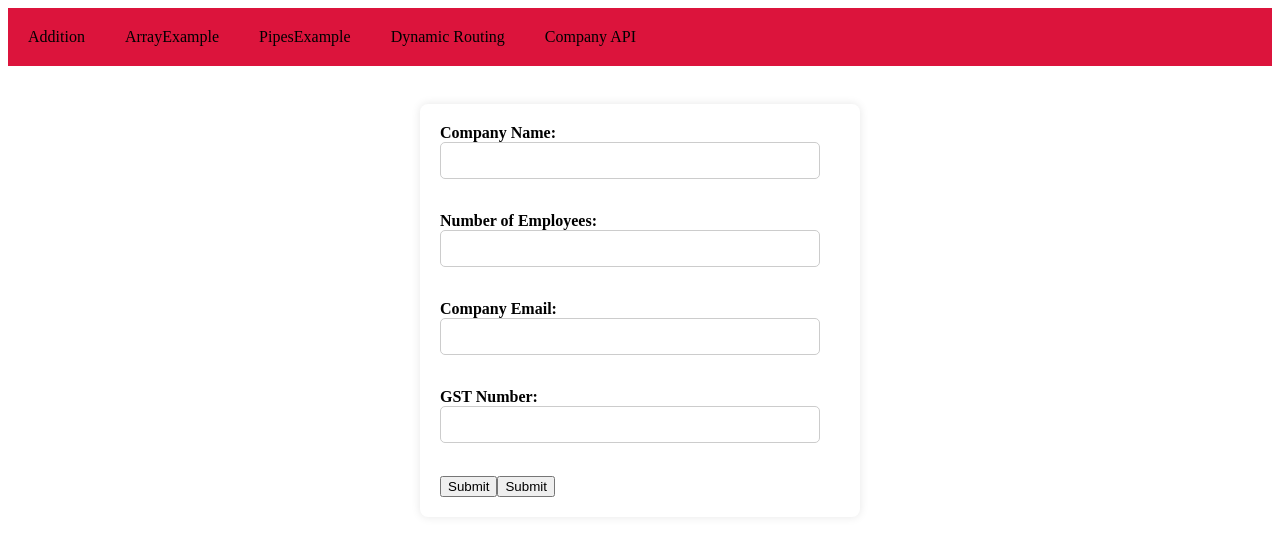
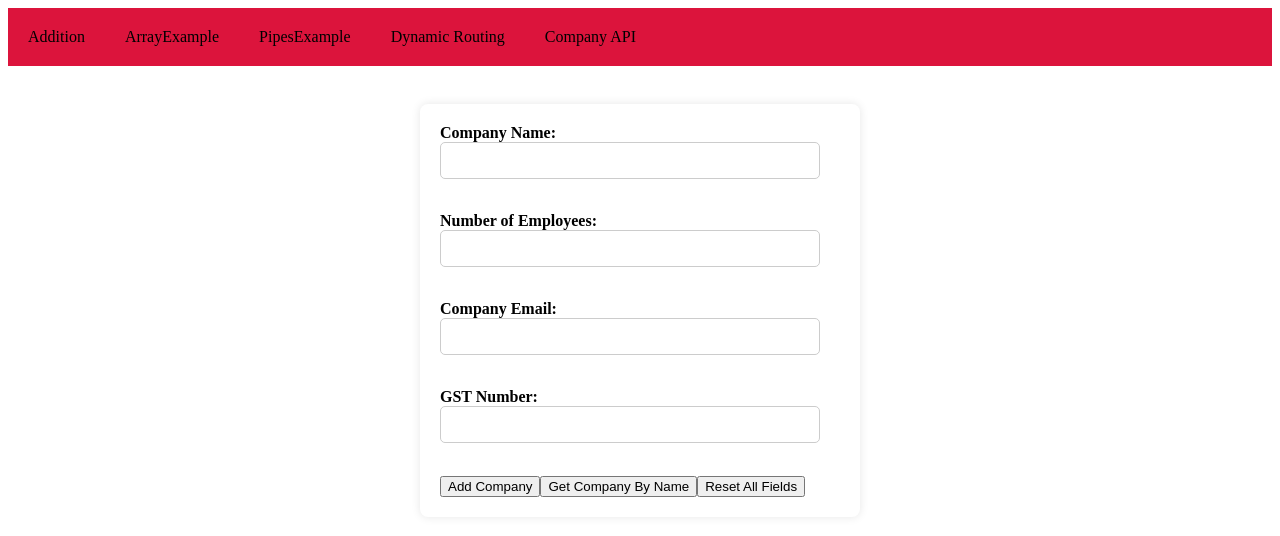
Before and after one commit to Shubhamhushe1/angularapp, an Angular app: page /company in a window 1280 px wide. Shown: the top 536 px of the page. Built offline with nearby package versions, Linux system fonts and the light colour scheme.

Commit message:
ButtonNamesChange & Add Rest Button

```diff
--- a/src/app/company/company.component.html
+++ b/src/app/company/company.component.html
@@ -11,8 +11,10 @@
     <label for="gstNumber">GST Number:</label><br>
     <input type="text" id="gstNumber" name="gstNumber" [(ngModel)]="company.gstNumber"><br><br>
 
-    <input type="button" value="Submit" (click)="addCompany()">
+    <button type="submit" name="add_company" (click)="addCompany()">Add Company</button>
 
-    <input type="button" value="Submit" (click)="getCompanyName()">
+    <button type="submit" name="get_company" (click)=" getCompanyName()">Get Company By Name</button>
+
+    <button type="reset">Reset All Fields</button>
 
 </form>
```
